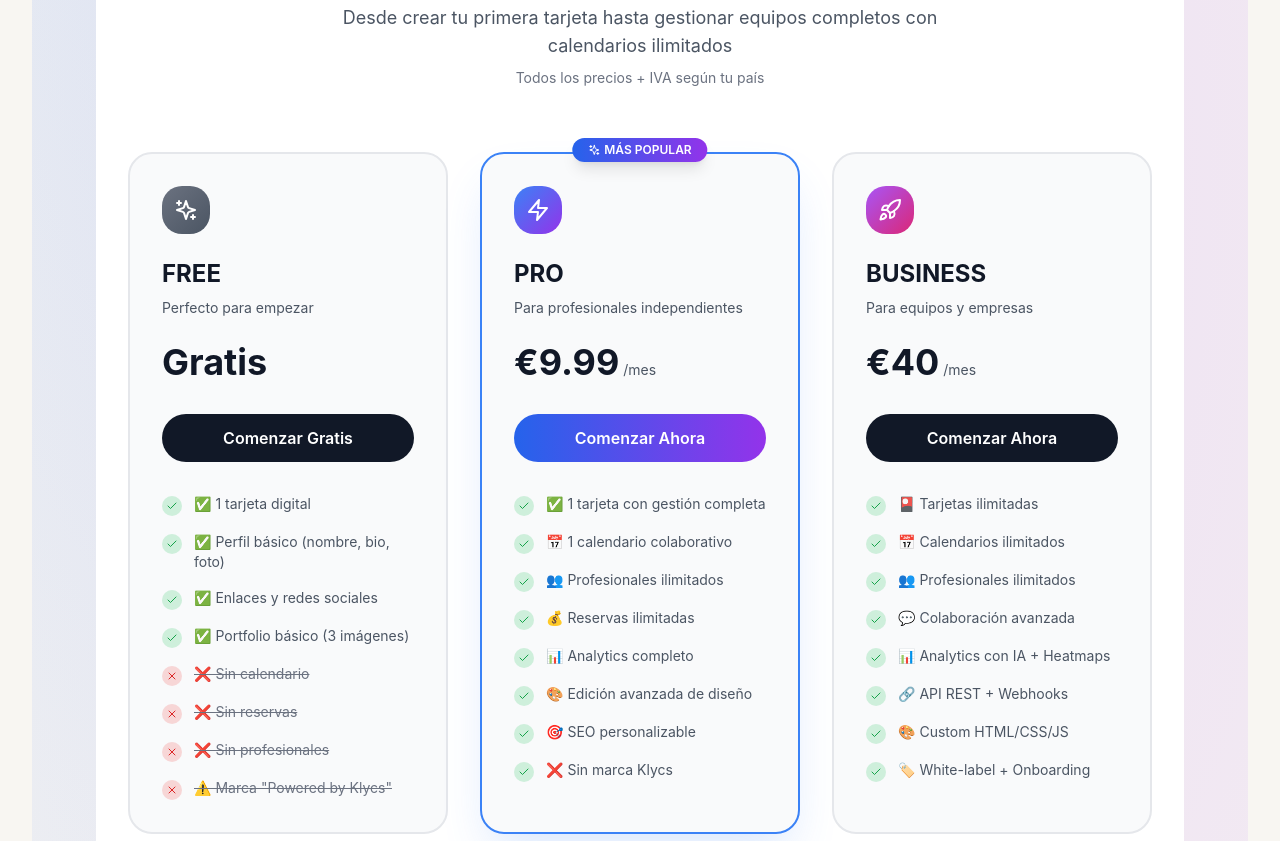
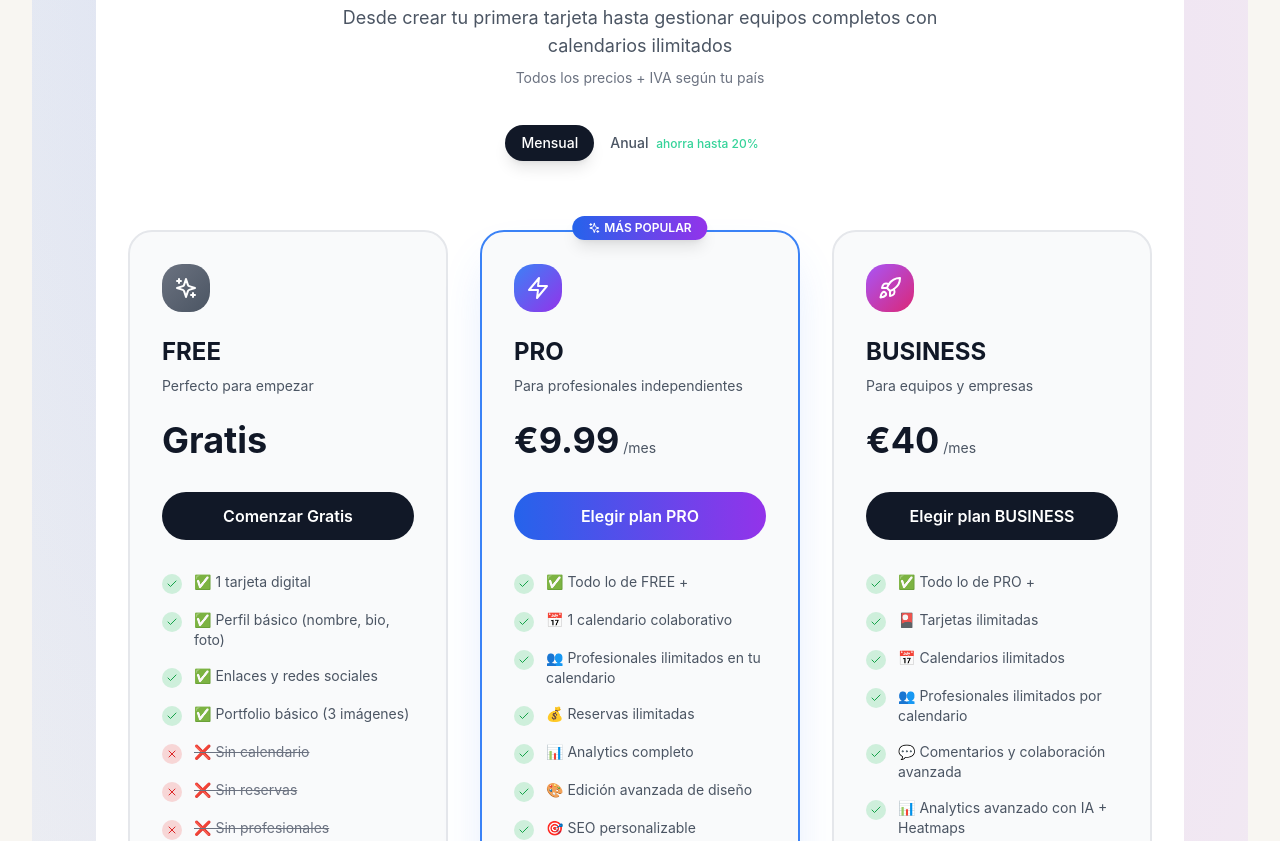
Before and after one commit to sebasmeroo/klycs-refatorizado, a React (Vite) app: page /pricing in a window 1280 px wide. Shown: the part 920-1761 px from the top of the page. Built offline with nearby package versions, Linux system fonts and the light colour scheme; no server answers.

Commit message:
solucion errores plataforma

```diff
--- a/src/components/pricing/PricingSection.tsx
+++ b/src/components/pricing/PricingSection.tsx
@@ -7,11 +7,17 @@
   included: boolean;
 }
 
+type BillingCycle = 'monthly' | 'annual';
+
+type PlanId = 'free' | 'pro' | 'business';
+
 interface Plan {
-  name: string;
+  id: PlanId;
+  tierLabel: string;
   description: string;
   price: number;
   priceLabel: string;
+  priceNote?: string;
   icon: React.ComponentType<{ className?: string }>;
   iconColor: string;
   gradientFrom: string;
@@ -21,17 +27,8 @@
   popular?: boolean;
 }
 
-const plans: Plan[] = [
-  {
-    name: 'FREE',
-    description: 'Perfecto para empezar',
-    price: 0,
-    priceLabel: 'Gratis',
-    icon: Sparkles,
-    iconColor: 'text-gray-600',
-    gradientFrom: 'from-gray-500',
-    gradientTo: 'to-gray-600',
-    features: [
+const BASE_FEATURES: Record<PlanId, PlanFeature[]> = {
+  free: [
     { text: '✅ 1 tarjeta digital', included: true },
     { text: '✅ Perfil básico (nombre, bio, foto)', included: true },
     { text: '✅ Enlaces y redes sociales', included: true },
@@ -41,10 +38,48 @@
     { text: '❌ Sin profesionales', included: false },
     { text: '⚠️ Marca "Powered by Klycs"', included: false }
   ],
+  pro: [
+    { text: '✅ Todo lo de FREE +', included: true },
+    { text: '📅 1 calendario colaborativo', included: true },
+    { text: '👥 Profesionales ilimitados en tu calendario', included: true },
+    { text: '💰 Reservas ilimitadas', included: true },
+    { text: '📊 Analytics completo', included: true },
+    { text: '🎨 Edición avanzada de diseño', included: true },
+    { text: '🎯 SEO personalizable', included: true },
+    { text: '🌐 Dominio personalizado', included: true },
+    { text: '❌ Sin marca Klycs', included: true }
+  ],
+  business: [
+    { text: '✅ Todo lo de PRO +', included: true },
+    { text: '🎴 Tarjetas ilimitadas', included: true },
+    { text: '📅 Calendarios ilimitados', included: true },
+    { text: '👥 Profesionales ilimitados por calendario', included: true },
+    { text: '💬 Comentarios y colaboración avanzada', included: true },
+    { text: '📊 Analytics avanzado con IA + Heatmaps', included: true },
+    { text: '🔗 API REST + Webhooks', included: true },
+    { text: '🎨 Custom HTML/CSS/JS', included: true },
+    { text: '🏷️ White-label + Onboarding', included: true }
+  ]
+};
+
+const PLAN_MATRIX: Record<BillingCycle, Plan[]> = {
+  monthly: [
+    {
+      id: 'free',
+      tierLabel: 'FREE',
+      description: 'Perfecto para empezar',
+      price: 0,
+      priceLabel: 'Gratis',
+      icon: Sparkles,
+      iconColor: 'text-gray-600',
+      gradientFrom: 'from-gray-500',
+      gradientTo: 'to-gray-600',
+      features: BASE_FEATURES.free,
       cta: 'Comenzar Gratis'
     },
     {
-    name: 'PRO',
+      id: 'pro',
+      tierLabel: 'PRO',
       description: 'Para profesionales independientes',
       price: 9.99,
       priceLabel: '€9.99',
@@ -53,40 +88,76 @@
       gradientFrom: 'from-blue-500',
       gradientTo: 'to-purple-600',
       popular: true,
-    features: [
-      { text: '✅ 1 tarjeta con gestión completa', included: true },
-      { text: '📅 1 calendario colaborativo', included: true },
-      { text: '👥 Profesionales ilimitados', included: true },
-      { text: '💰 Reservas ilimitadas', included: true },
-      { text: '📊 Analytics completo', included: true },
-      { text: '🎨 Edición avanzada de diseño', included: true },
-      { text: '🎯 SEO personalizable', included: true },
-      { text: '❌ Sin marca Klycs', included: true }
-    ],
-    cta: 'Comenzar Ahora'
+      features: BASE_FEATURES.pro,
+      cta: 'Elegir plan PRO'
     },
     {
-    name: 'BUSINESS',
+      id: 'business',
+      tierLabel: 'BUSINESS',
       description: 'Para equipos y empresas',
-    price: 40.00,
+      price: 40,
       priceLabel: '€40',
       icon: Rocket,
       iconColor: 'text-purple-600',
       gradientFrom: 'from-purple-500',
       gradientTo: 'to-pink-600',
+      features: BASE_FEATURES.business,
+      cta: 'Elegir plan BUSINESS'
+    }
+  ],
+  annual: [
+    {
+      id: 'free',
+      tierLabel: 'FREE',
+      description: 'Perfecto para empezar',
+      price: 0,
+      priceLabel: 'Gratis',
+      icon: Sparkles,
+      iconColor: 'text-gray-600',
+      gradientFrom: 'from-gray-500',
+      gradientTo: 'to-gray-600',
+      features: BASE_FEATURES.free,
+      cta: 'Comenzar Gratis'
+    },
+    {
+      id: 'pro',
+      tierLabel: 'PRO',
+      description: 'Plan PRO con 20% de descuento',
+      price: 99.99,
+      priceLabel: '€99.99',
+      priceNote: 'Pagas una vez al año',
+      icon: Zap,
+      iconColor: 'text-blue-600',
+      gradientFrom: 'from-blue-500',
+      gradientTo: 'to-purple-600',
+      popular: true,
       features: [
-      { text: '🎴 Tarjetas ilimitadas', included: true },
-      { text: '📅 Calendarios ilimitados', included: true },
-      { text: '👥 Profesionales ilimitados', included: true },
-      { text: '💬 Colaboración avanzada', included: true },
-      { text: '📊 Analytics con IA + Heatmaps', included: true },
-      { text: '🔗 API REST + Webhooks', included: true },
-      { text: '🎨 Custom HTML/CSS/JS', included: true },
-      { text: '🏷️ White-label + Onboarding', included: true }
+        ...BASE_FEATURES.pro,
+        { text: '🎁 2 meses gratis (+20% descuento)', included: true },
+        { text: '🚀 Migración gratuita', included: true }
       ],
-    cta: 'Comenzar Ahora'
+      cta: 'Elegir plan anual PRO'
+    },
+    {
+      id: 'business',
+      tierLabel: 'BUSINESS',
+      description: 'Plan BUSINESS con 17% de descuento',
+      price: 299.99,
+      priceLabel: '€299.99',
+      priceNote: 'Pagas una vez al año',
+      icon: Rocket,
+      iconColor: 'text-purple-600',
+      gradientFrom: 'from-purple-500',
+      gradientTo: 'to-pink-600',
+      features: [
+        ...BASE_FEATURES.business,
+        { text: '🎁 Casi 2 meses gratis', included: true },
+        { text: '👩‍💼 Onboarding premium dedicado', included: true }
+      ],
+      cta: 'Elegir plan anual BUSINESS'
     }
-];
+  ]
+};
 
 interface PricingSectionProps {
   isDark?: boolean;
@@ -94,15 +165,19 @@
 
 export const PricingSection: React.FC<PricingSectionProps> = ({ isDark = false }) => {
   const navigate = useNavigate();
+  const [billingCycle, setBillingCycle] = React.useState<BillingCycle>('monthly');
 
-  const handlePlanClick = (planName: string) => {
-    if (planName === 'FREE') {
+  const handlePlanClick = (plan: Plan) => {
+    if (plan.id === 'free') {
       navigate('/register');
-    } else if (planName === 'BUSINESS') {
-      navigate('/register?plan=business');
-    } else if (planName === 'PRO') {
-      navigate('/register?plan=pro');
+      return;
     }
+
+    const params = new URLSearchParams({
+      plan: plan.id,
+      billing: billingCycle
+    });
+    navigate(`/register?${params.toString()}`);
   };
 
   const bgPrimary = isDark ? 'bg-[#05070f]' : 'bg-white';
@@ -115,8 +190,7 @@
   return (
     <section className={`py-24 px-4 sm:px-6 lg:px-8 ${bgPrimary}`}>
       <div className="max-w-7xl mx-auto">
-        {/* Header */}
-        <div className="text-center mb-16">
+        <div className="text-center mb-12 sm:mb-16">
           <p className={`text-xs font-semibold uppercase tracking-[0.35em] ${textMuted} mb-4`}>
             PRECIOS SIMPLES Y TRANSPARENTES
           </p>
@@ -129,24 +203,45 @@
           <p className={`text-sm ${textMuted} mt-2`}>
             Todos los precios + IVA según tu país
           </p>
+
+          <div className="mt-8 inline-flex items-center rounded-full border border-white/10 bg-white/10 backdrop-blur px-1 py-1">
+            <button
+              onClick={() => setBillingCycle('monthly')}
+              className={`px-4 py-2 text-sm font-medium rounded-full transition-colors ${
+                billingCycle === 'monthly'
+                  ? 'bg-gray-900 text-white shadow-lg'
+                  : 'text-gray-600 hover:text-gray-900'
+              }`}
+            >
+              Mensual
+            </button>
+            <button
+              onClick={() => setBillingCycle('annual')}
+              className={`px-4 py-2 text-sm font-medium rounded-full transition-colors ${
+                billingCycle === 'annual'
+                  ? 'bg-gray-900 text-white shadow-lg'
+                  : 'text-gray-600 hover:text-gray-900'
+              }`}
+            >
+              Anual <span className="ml-1 text-xs text-emerald-400">ahorra hasta 20%</span>
+            </button>
+          </div>
         </div>
 
-        {/* Plans Grid */}
         <div className="grid grid-cols-1 md:grid-cols-3 gap-8 max-w-6xl mx-auto">
-          {plans.map((plan) => {
+          {PLAN_MATRIX[billingCycle].map((plan) => {
             const Icon = plan.icon;
             const isPopular = plan.popular;
 
             return (
               <div
-                key={plan.name}
+                key={`${plan.id}-${billingCycle}`}
                 className={`relative rounded-3xl border-2 ${
                   isPopular
                     ? 'border-blue-500 shadow-2xl shadow-blue-500/20'
                     : `${cardBorder}`
                 } ${cardBg} p-8 transition-all duration-300 hover:scale-105 hover:shadow-xl`}
               >
-                {/* Popular Badge */}
                 {isPopular && (
                   <div className="absolute -top-4 left-1/2 -translate-x-1/2">
                     <span className="inline-flex items-center gap-1 px-4 py-1 bg-gradient-to-r from-blue-600 to-purple-600 text-white text-xs font-semibold rounded-full shadow-lg">
@@ -156,20 +251,17 @@
                   </div>
                 )}
 
-                {/* Icon */}
                 <div className={`inline-flex p-3 rounded-2xl bg-gradient-to-br ${plan.gradientFrom} ${plan.gradientTo} mb-6`}>
                   <Icon className="w-6 h-6 text-white" />
                 </div>
 
-                {/* Plan Name */}
                 <h3 className={`text-2xl font-bold ${textPrimary} mb-2`}>
-                  {plan.name}
+                  {plan.tierLabel}
                 </h3>
                 <p className={`text-sm ${textSecondary} mb-6`}>
                   {plan.description}
                 </p>
 
-                {/* Price */}
                 <div className="mb-8">
                   {plan.price === 0 ? (
                     <div className={`text-4xl font-bold ${textPrimary}`}>
@@ -181,15 +273,19 @@
                         {plan.priceLabel}
                       </span>
                       <span className={`text-sm ${textSecondary}`}>
-                        /mes
+                        {billingCycle === 'monthly' ? '/mes' : '/año'}
                       </span>
                     </div>
                   )}
+                  {plan.priceNote && (
+                    <p className={`text-xs mt-1 ${textSecondary}`}>
+                      {plan.priceNote}
+                    </p>
+                  )}
                 </div>
 
-                {/* CTA Button */}
                 <button
-                  onClick={() => handlePlanClick(plan.name)}
+                  onClick={() => handlePlanClick(plan)}
                   className={`w-full py-3 px-6 rounded-full font-semibold transition-all duration-200 ${
                     isPopular
                       ? 'bg-gradient-to-r from-blue-600 to-purple-600 text-white hover:shadow-lg hover:shadow-blue-500/50 hover:-translate-y-1'
@@ -201,7 +297,6 @@
                   {plan.cta}
                 </button>
 
-                {/* Features List */}
                 <ul className="mt-8 space-y-4">
                   {plan.features.map((feature, index) => (
                     <li key={index} className="flex items-start gap-3">
@@ -229,9 +324,7 @@
           })}
         </div>
 
-        {/* FAQ / Additional Info */}
         <div className="mt-16 text-center space-y-4">
-          {/* Nota de fase de lanzamiento */}
           <div className={`max-w-3xl mx-auto p-4 rounded-lg border ${
             isDark
               ? 'bg-blue-900/20 border-blue-500/30'
```
Also changed, not shown: src/pages/ProfessionalCalendar.tsx (+11 -1 lines). Lines whose indentation alone changed are shown as unchanged.
